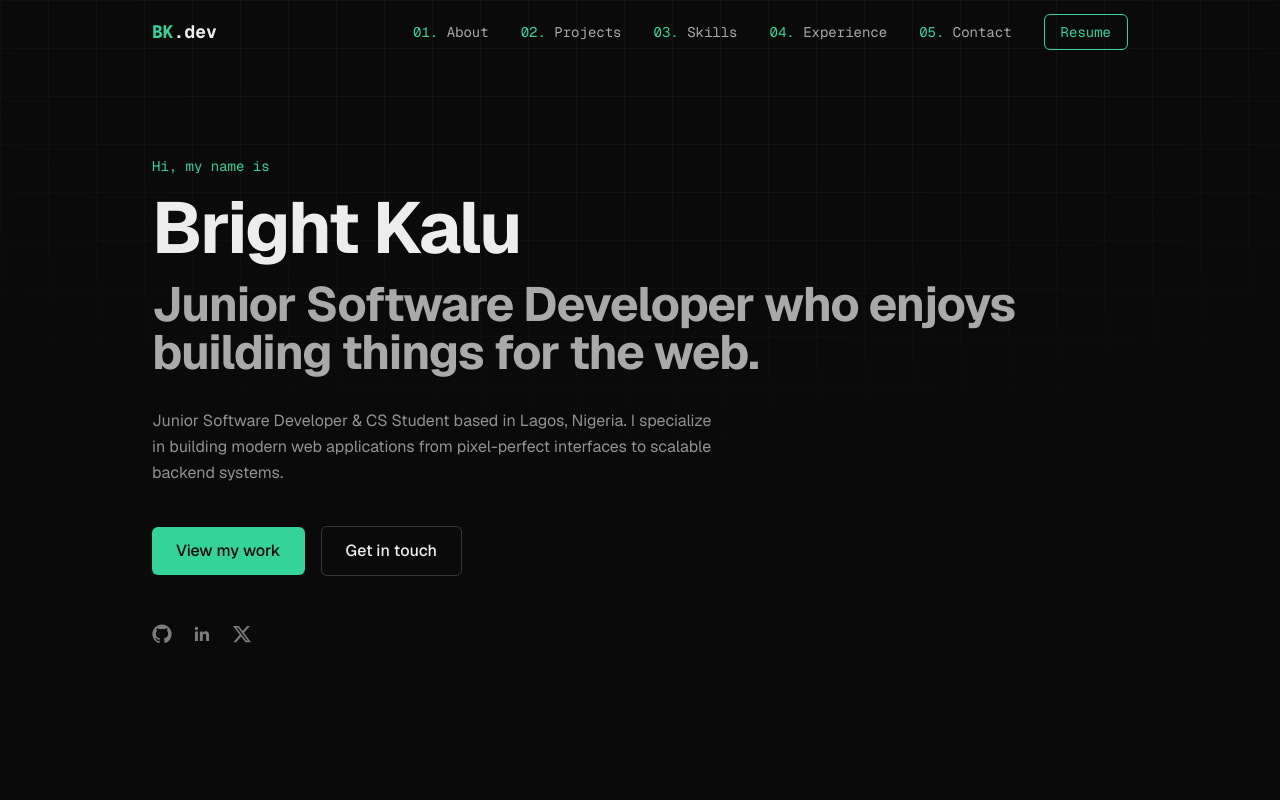
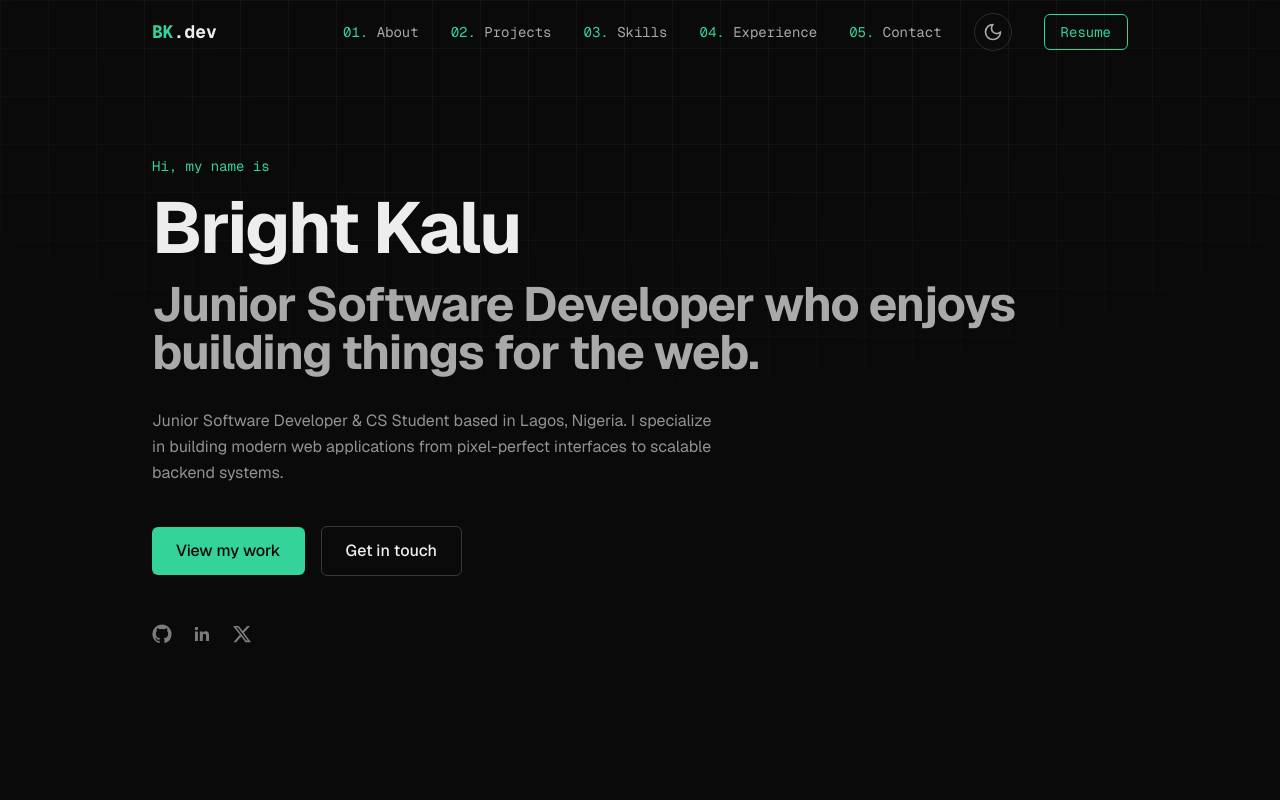
Before and after one commit to Brightograms/Portfolio, a Next.js app: page / in a window 1280 px wide. Shown: the top 800 px of the page. Built offline with nearby package versions, Linux system fonts and the light colour scheme.

Commit message:
Add theme toggle functionality and improve theme handling in layout

```diff
--- a/app/globals.css
+++ b/app/globals.css
@@ -1,10 +1,22 @@
 @import "tailwindcss";
 @import "tw-animate-css";
 
+/* Light theme (default) */
 :root {
+  --background: #fafafa;
+  --foreground: #171717;
+  --accent: #059669;
+  --grid-line: rgb(0 0 0 / 0.05);
+  --scrollbar-thumb: #c9c9c9;
+}
+
+/* Dark theme */
+.dark {
   --background: #0a0a0a;
   --foreground: #ededed;
   --accent: #34d399;
+  --grid-line: rgb(255 255 255 / 0.04);
+  --scrollbar-thumb: #3a3a3a;
 }
 
 @theme inline {
@@ -30,7 +42,7 @@ section[id] {
 
 ::selection {
   background: var(--accent);
-  color: #0a0a0a;
+  color: var(--background);
 }
 
 ::-webkit-scrollbar {
@@ -38,23 +50,19 @@ section[id] {
 }
 
 ::-webkit-scrollbar-track {
-  background: #0a0a0a;
+  background: var(--background);
 }
 
 ::-webkit-scrollbar-thumb {
-  background: #2a2a2a;
+  background: var(--scrollbar-thumb);
   border-radius: 8px;
 }
 
-::-webkit-scrollbar-thumb:hover {
-  background: #3a3a3a;
-}
-
-/* Subtle background grid + glow behind the hero */
+/* Subtle background grid behind the hero */
 .bg-grid {
   background-image:
-    linear-gradient(to right, rgb(255 255 255 / 0.04) 1px, transparent 1px),
-    linear-gradient(to bottom, rgb(255 255 255 / 0.04) 1px, transparent 1px);
+    linear-gradient(to right, var(--grid-line) 1px, transparent 1px),
+    linear-gradient(to bottom, var(--grid-line) 1px, transparent 1px);
   background-size: 48px 48px;
   mask-image: radial-gradient(ellipse 80% 60% at 50% 0%, black 40%, transparent 100%);
 }
--- a/app/layout.tsx
+++ b/app/layout.tsx
@@ -22,8 +22,16 @@ export default function RootLayout({ children }: LayoutProps<"/">) {
   return (
     <html
       lang="en"
-      className={`${geistSans.variable} ${geistMono.variable} h-full antialiased`}
+      className={`${geistSans.variable} ${geistMono.variable} h-full antialiased dark`}
     >
+      <head>
+        {/* Applies saved theme (or system preference) before first paint to avoid flashing the wrong theme */}
+        <script
+          dangerouslySetInnerHTML={{
+            __html: `(function(){try{var t=localStorage.getItem("theme");var light=t==="light"||(t===null&&window.matchMedia("(prefers-color-scheme: light)").matches);document.documentElement.classList.toggle("dark",!light);}catch(e){}})();`,
+          }}
+        />
+      </head>
       <body className="min-h-full flex flex-col">{children}</body>
     </html>
   );
--- a/components/Navbar.tsx
+++ b/components/Navbar.tsx
@@ -2,6 +2,7 @@
 
 import { useEffect, useState } from "react";
 import { navLinks, profile } from "@/data/portfolio";
+import ThemeToggle from "./ThemeToggle";
 
 export default function Navbar() {
   const [open, setOpen] = useState(false);
@@ -44,6 +45,9 @@ export default function Navbar() {
               </a>
             </li>
           ))}
+          <li className="flex items-center">
+            <ThemeToggle />
+          </li>
           <li>
             <a
               href={profile.resumeUrl}
@@ -56,13 +60,15 @@ export default function Navbar() {
           </li>
         </ul>
 
-        {/* Mobile hamburger */}
+        {/* Mobile: theme toggle + hamburger */}
+        <div className="flex items-center gap-3 md:hidden">
+          <ThemeToggle />
           <button
             type="button"
             aria-label="Toggle menu"
             aria-expanded={open}
             onClick={() => setOpen(!open)}
-          className="flex h-10 w-10 flex-col items-center justify-center gap-1.5 md:hidden"
+            className="flex h-10 w-10 flex-col items-center justify-center gap-1.5"
           >
             <span
               className={`h-0.5 w-6 bg-foreground transition-transform ${
@@ -80,6 +86,7 @@ export default function Navbar() {
               }`}
             />
           </button>
+        </div>
       </nav>
 
       {/* Mobile menu */}
--- /dev/null
+++ b/components/ThemeToggle.tsx
@@ -0,0 +1,65 @@
+"use client";
+
+import { useEffect, useState } from "react";
+
+function SunIcon() {
+  return (
+    <svg
+      viewBox="0 0 24 24"
+      fill="none"
+      stroke="currentColor"
+      strokeWidth="2"
+      strokeLinecap="round"
+      strokeLinejoin="round"
+      className="h-5 w-5"
+      aria-hidden
+    >
+      <circle cx="12" cy="12" r="4" />
+      <path d="M12 2v2M12 20v2M4.93 4.93l1.41 1.41M17.66 17.66l1.41 1.41M2 12h2M20 12h2M6.34 17.66l-1.41 1.41M19.07 4.93l-1.41 1.41" />
+    </svg>
+  );
+}
+
+function MoonIcon() {
+  return (
+    <svg
+      viewBox="0 0 24 24"
+      fill="none"
+      stroke="currentColor"
+      strokeWidth="2"
+      strokeLinecap="round"
+      strokeLinejoin="round"
+      className="h-5 w-5"
+      aria-hidden
+    >
+      <path d="M12 3a6 6 0 0 0 9 9 9 9 0 1 1-9-9Z" />
+    </svg>
+  );
+}
+
+export default function ThemeToggle() {
+  // null = not hydrated yet (theme already applied by layout script)
+  const [dark, setDark] = useState<boolean | null>(null);
+
+  useEffect(() => {
+    setDark(document.documentElement.classList.contains("dark"));
+  }, []);
+
+  const toggle = () => {
+    const next = !document.documentElement.classList.contains("dark");
+    document.documentElement.classList.toggle("dark", next);
+    localStorage.setItem("theme", next ? "dark" : "light");
+    setDark(next);
+  };
+
+  return (
+    <button
+      type="button"
+      onClick={toggle}
+      aria-label={dark ? "Switch to light mode" : "Switch to dark mode"}
+      className="rounded-full border border-foreground/15 p-2 text-foreground/70 transition-colors hover:border-accent/60 hover:text-accent"
+    >
+      {dark === false ? <SunIcon /> : <MoonIcon />}
+    </button>
+  );
+}
```
Lines whose indentation alone changed are shown as unchanged.
